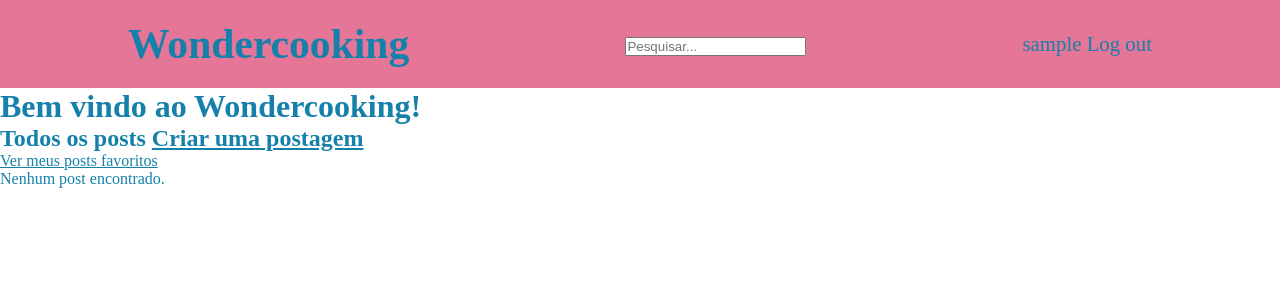
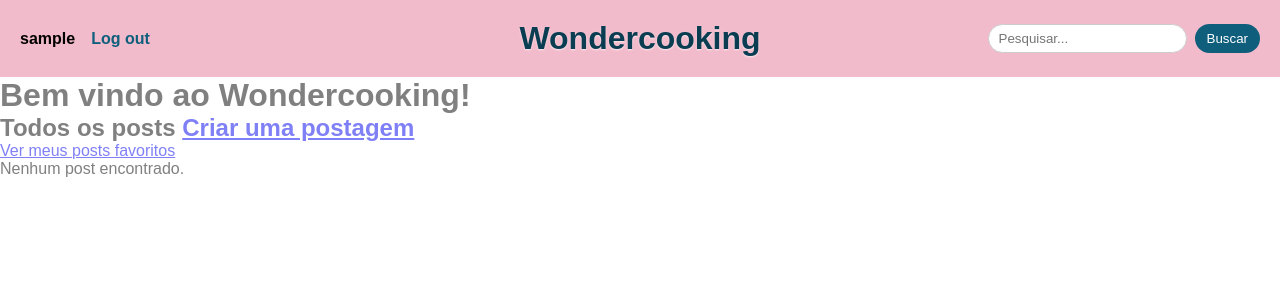
Before and after one commit to AnzinFelipe/Wondercooking, a Django app: page / in a window 1280 px wide. Shown: the top 300 px of the page. Run offline with Django 5.2, Linux system fonts and the light colour scheme; the visitor is signed in with stand-in values (Sample User, id 1); data that the repository does not hold is empty.

Commit message:
Atualização CSS da base.html

```diff
--- a/postagens/static/postagens/css/style.css
+++ b/postagens/static/postagens/css/style.css
@@ -1,8 +1,11 @@
 * {
-    box-sizing: border-box;
-    margin: 0;
-    padding: 0;
-    color: #1580aa;
+  margin: 0;
+  padding: 0;
+  box-sizing: border-box;
+}
+
+body {
+  font-family: Arial, Helvetica, sans-serif;
 }
 
 header {
@@ -10,25 +13,59 @@
     padding: 20px;
 }
 
+header::before {
+  content: "";
+  position: absolute;
+  inset: 0;
+  background: rgba(255, 255, 255, 0.5);
+  border-bottom-left-radius: 28px;
+}
+
 header ul {
-    display: flex;
-    justify-content: space-around;
-    list-style: none;
-    flex-direction: row;
-    align-items: center;
-    font-weight: 600px;
-    font-size: 1.3rem;
+  position: relative;
+  z-index: 1;
+  display: grid;
+  grid-template-columns: 1fr auto 1fr;
+  align-items: center;
+  list-style: none;
+}
+
+.signs {
+  justify-self: start;
+  display: flex;
+  gap: 16px;
+  font-weight: bold;
 }
 
 .signs a {
-    text-decoration: none;
+  text-decoration: none;
+  color: #0f5f7c;
 }
 
-/*
-footer {
-    background-color: rgb(230, 118, 151);
-    position: fixed;
-    padding: 20px;
-    bottom: 0;
-    width: 100%;
+header h1 {
+  justify-self: center;
+  font-size: 2rem;
+  color: #0b3d52;
+  text-shadow: 0 1px 2px rgba(255, 255, 255, 0.7);
 }
+
+.bloco_pesquisa {
+  justify-self: end;
+  display: flex;
+  gap: 8px;
+}
+
+.pesquisa {
+  padding: 6px 10px;
+  border: 1px solid #ccc;
+  border-radius: 20px;
+}
+
+.bloco_pesquisa button {
+  padding: 6px 12px;
+  border: none;
+  border-radius: 20px;
+  background: #0f5f7c;
+  color: #fff;
+  cursor: pointer;
+}
--- a/postagens/templates/base.html
+++ b/postagens/templates/base.html
@@ -7,7 +7,7 @@
     <meta name="viewport" content="width=device-width, initial-scale=1.0">
     <title>Wondercooking</title>
     <meta http-equiv="U-UA-Compatible" content="IE=edge">
-    <link rel = "stylesheet" href = "{% static 'postagens/css/style.css' %}">
+    <link rel="stylesheet" href="{% static 'postagens/css/style.css' %}">
     {% block extra_css %}{% endblock %}
 </head>
 <body>
@@ -15,33 +15,35 @@
     <header>
         <ul>
             <li>
-                <h1>Wondercooking</h1>                         {%block criar%} {%endblock criar%}
-            </li>
-            <li>
-                <div class = "bloco_pesquisa">
-                    <input type = "text" class = "pesquisa" placeholder = "Pesquisar...">
+                <div class="signs">
+                    {% if user.is_authenticated %}
+                        {{ user.username }}
+                        <a href="{% url 'login' %}">Log out</a>
+                    {% else %}
+                        <a href="{% url 'login' %}">Log in</a>
+                        <a href="{% url 'registrar' %}">Sign up</a>
+                    {% endif %}
                 </div>
             </li>
             <li>
-                <div class = "signs">
-                    {%if user.is_authenticated %}
-                        {{user.username}}
-                        <a href = "{% url 'login' %}">Log out</a>
-                    {%else%}
-                        <a href = "{% url 'login' %}">Log in</a>
-                        <a href = "{% url 'registrar' %}">Sign up</a>
-                    {%endif%}
+                <h1>Wondercooking</h1>
+                {% block criar %}{% endblock criar %}
+            </li>
+            <li>
+                <div class="bloco_pesquisa">
+                    <input type="text" class="pesquisa" placeholder="Pesquisar...">
+                    <button type="button">Buscar</button>
                 </div>
             </li>
         </ul>
     </header>
     {% endblock %}
 
-    {% block conteudo %} {% endblock %}
+    {% block conteudo %}{% endblock %}
 
-    {%block contect%} {%endblock%}
+    {% block contect %}{% endblock %}
 
-    {%block footer%}
+    {% block footer %}
         <footer>
         </footer>
     {% endblock %}
```
Also changed, not shown: 1 other file.
